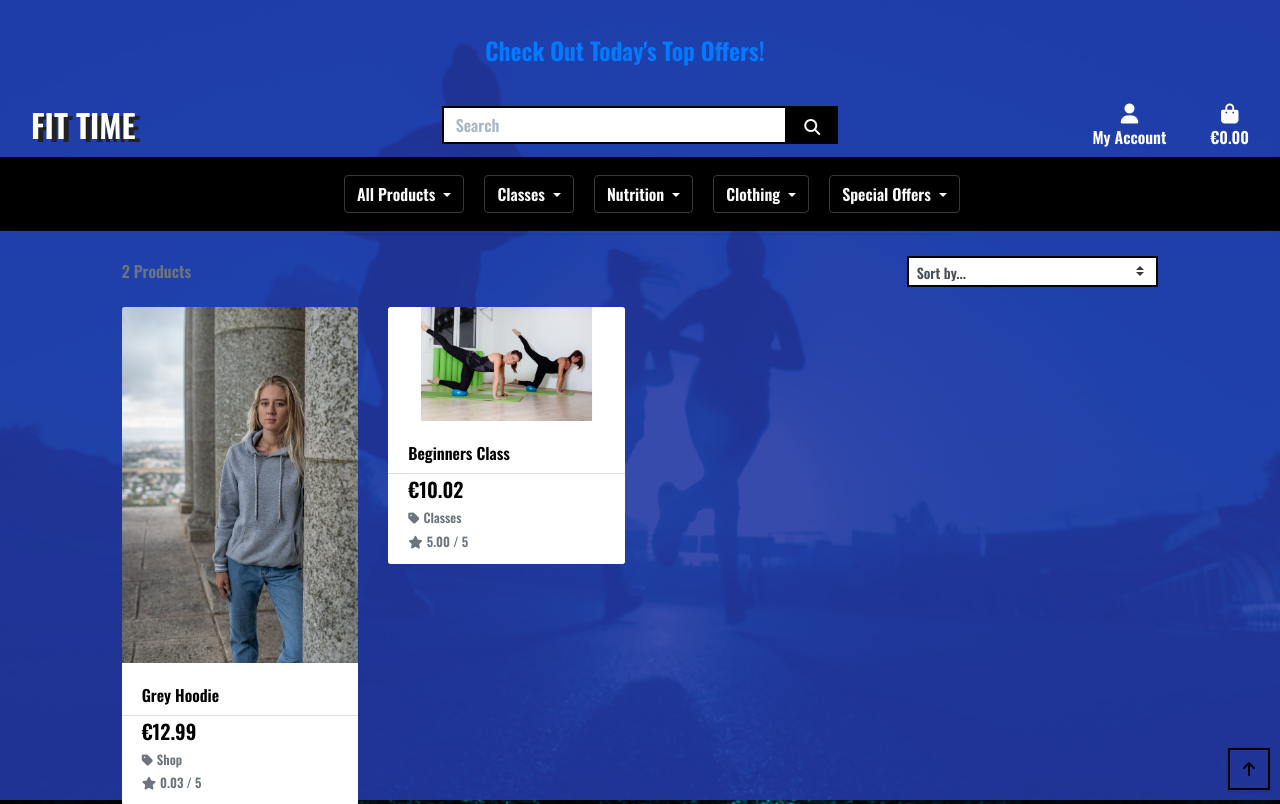
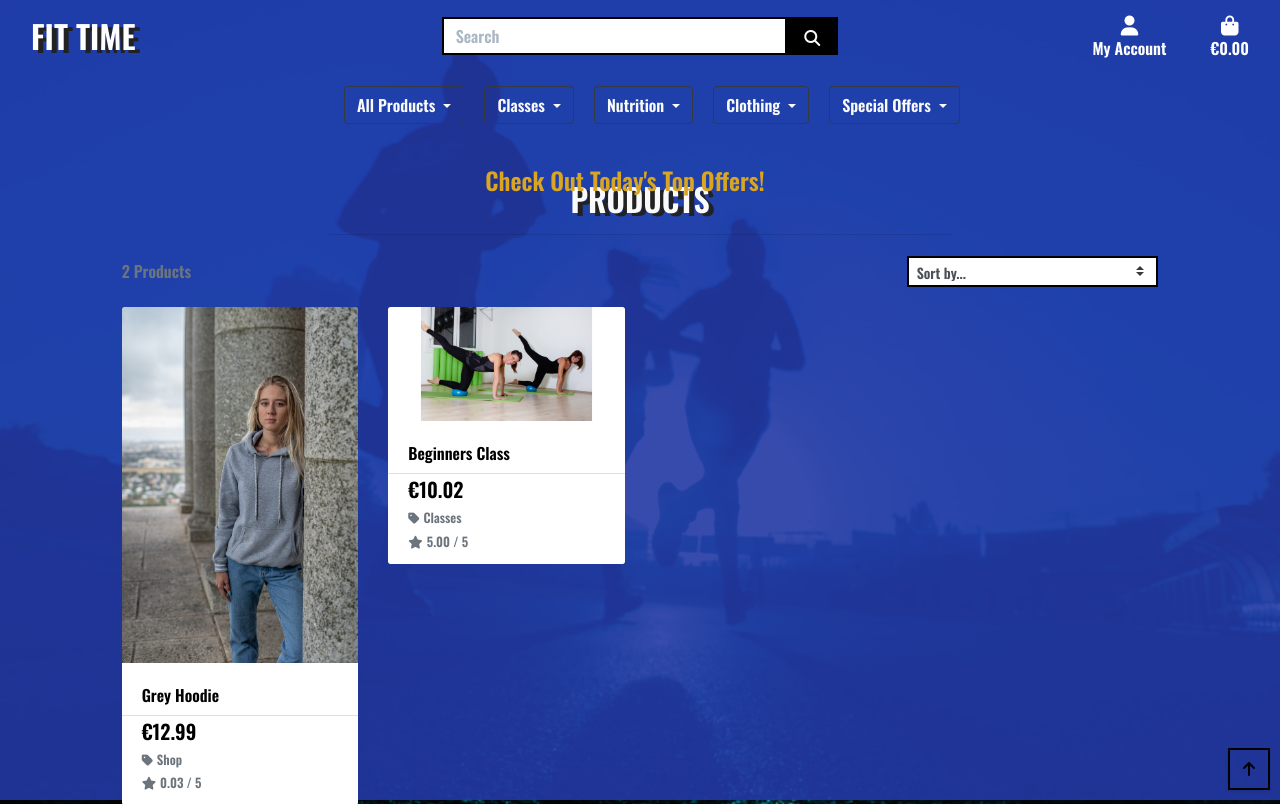
Before and after one commit to Leah1977/Fit_Time_MS4, a Django app: page /products/ in a window 1280 px wide. Shown: the top 804 px of the page. Run offline with Django 3.2, Linux system fonts and the light colour scheme; data comes from the database, SQL or seed files in the repository; some libraries are stand-ins or nearby versions.

Commit message:
Change position of banner

```diff
--- a/templates/base.html
+++ b/templates/base.html
@@ -49,17 +49,7 @@
     <body>
         <header class="container-fluid fixed-top">
             <!-- Logo -->
-            <div id="logonav" class="row pt-lg-2 d-none d-lg-flex">
-                <!-- special offer banner -->
-                <div id = "special-offer-banner" class="row">
-                    <div class="col text-info">
-                        <a href="{% url 'products' %}" class="col-12 col-lg-6 my-auto">
-                            <h4 class="text-blue my-1">
-                                Check Out Today's Top Offers!
-                            </h4>
-                        </a>
-                    </div>
-                </div>
+            <div id="logonav" class="row pt-lg-1 d-none d-lg-flex">
                 <div class="col-12 col-lg-4 my-auto py-1 py-lg-0 text-center text-lg-left">
                     <a href="{% url 'home' %}" class="nav-link main-logo-link">
                         <h2 class="logo-font text-white my-0"><strong>Fit Time</strong>
@@ -123,7 +113,7 @@
 
                 <div class="col-12 col-lg-4 my-auto py-1 py-lg-0"></div>
             </div>
-            <div class="row bg-black">
+            <div class="row">
                 <nav class="navbar navbar-expand-lg navbar-light w-100">
                     <button class="navbar-toggler" type="button" data-toggle="collapse" data-target="#main-nav" aria-controls="main-nav" aria-expanded="false" aria-label="Toggle navigation">
                         <span class="navbar-toggler-icon"></span>
@@ -131,6 +121,16 @@
                     {% include 'includes/mobile_top_header.html' %}
                     {% include 'includes/main_nav.html' %}
                 </nav>
+            </div>
+            <!-- special offer banner -->
+            <div id = "special-offer-banner" class="row">
+                <div class="col text-info">
+                    <a href="{% url 'products' %}" class="col-12 col-lg-6 my-auto">
+                        <h4 class="banner-info">
+                            Check Out Today's Top Offers!
+                        </h4>
+                    </a>
+                </div>
             </div>
         </header>
 
```
